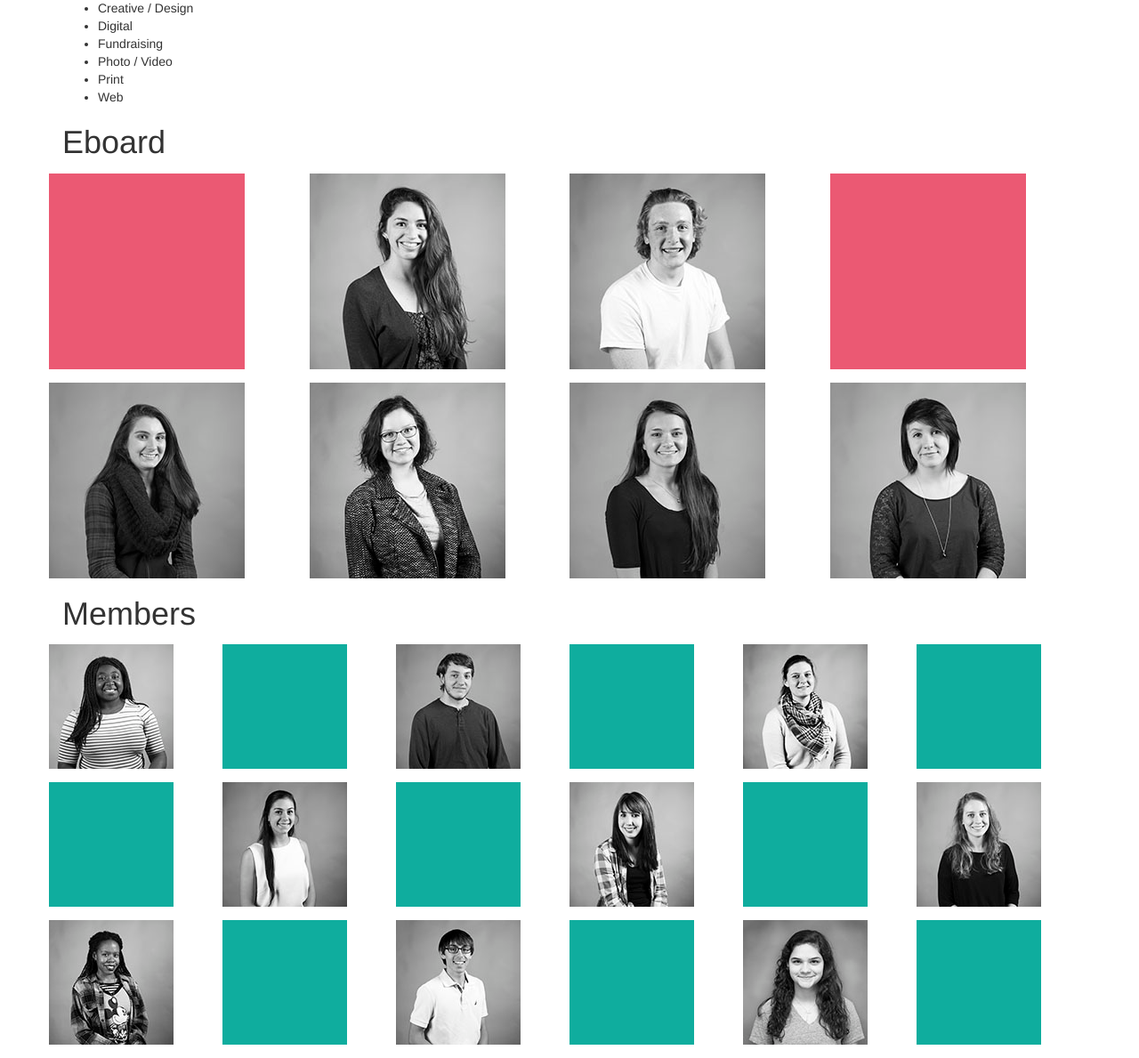
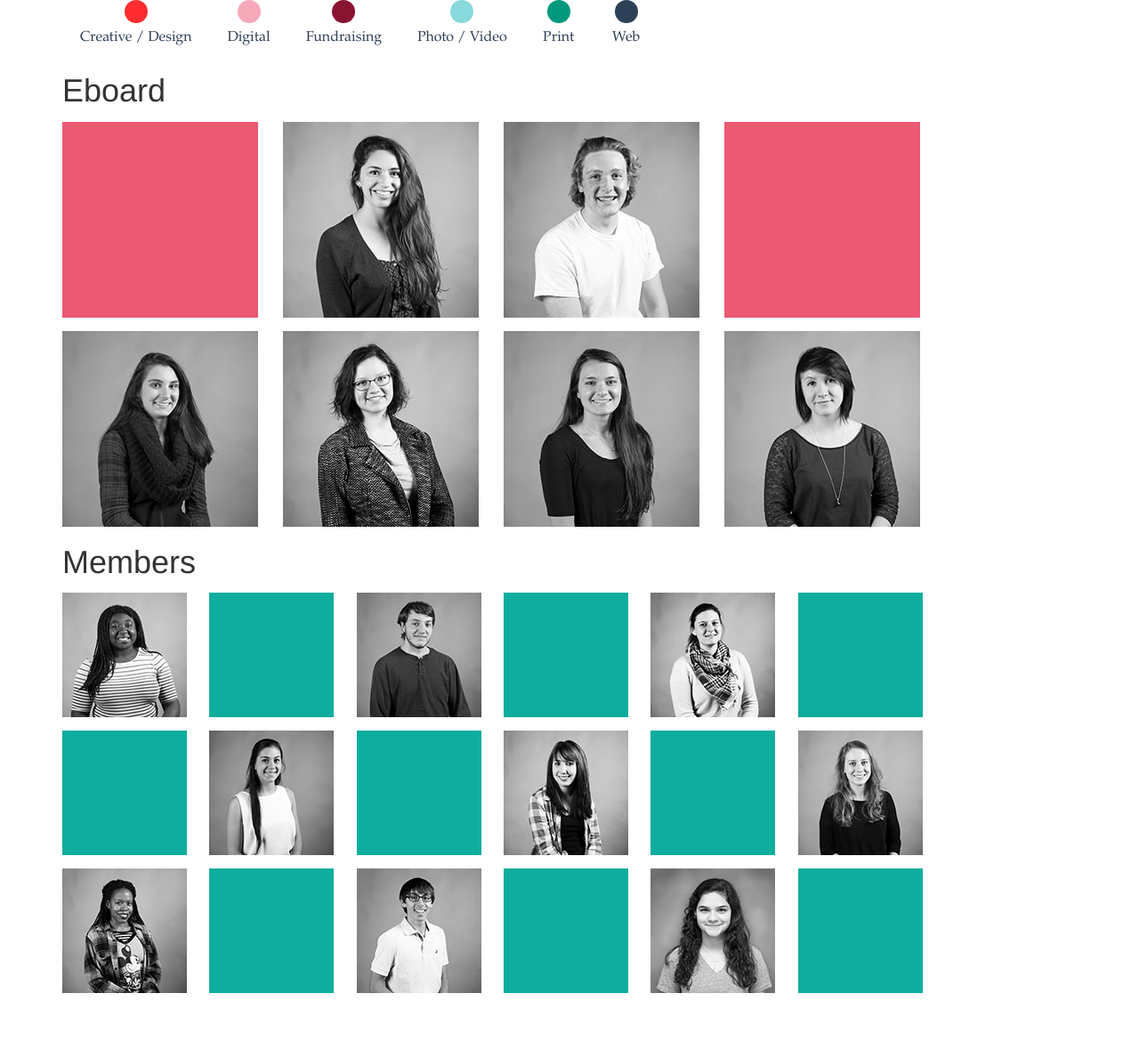
Before and after one commit to lauravsilva/TAGAWeb2015, a PHP site: page /members.html in a window 1280 px wide. Shown: the whole page at 89% size. After the commit the page ends 1116 px from the top, so only its background shows below. Run offline with PHP 8.4, Linux system fonts and the light colour scheme; some libraries are stand-ins or nearby versions.

Commit message:
Members page styling

```diff
--- a/src/members.html
+++ b/src/members.html
@@ -14,12 +14,24 @@
         <div class="container membersPage">
 
             <ul class="teams">
-                <li>Creative / Design</li>
-                <li>Digital</li>
-                <li>Fundraising</li>
-                <li>Photo / Video</li>
-                <li>Print</li>
-                <li>Web</li>
+                <li>
+                    <div class="team-circle creative"></div> <p>Creative / Design</p>
+                </li>
+                <li>
+                    <div class="team-circle digital"></div> <p>Digital</p>
+                </li>
+                <li>
+                    <div class="team-circle fundraising"></div><p>Fundraising</p>
+                </li>
+                <li>
+                    <div class="team-circle photo"></div><p>Photo / Video</p>
+                </li>
+                <li>
+                    <div class="team-circle print"></div><p>Print</p>
+                </li>
+                <li>
+                    <div class="team-circle web"></div><p>Web</p>
+                </li>
             </ul>
 
             <h1>Eboard</h1>
@@ -35,6 +47,12 @@
                             <div class="name">Alissa Roy, President</div>
                             <div class="year-major">3rd Year</div>
                             <div class="year-major">Media Arts and Technology</div>
+                            <div class="team-circle creative"></div>
+                            <div class="team-circle digital"></div>
+                            <div class="team-circle fundraising"></div>
+                            <div class="team-circle photo"></div>
+                            <div class="team-circle print"></div>
+                            <div class="team-circle web"></div>
                         </span>
                     </div>
                 </div>
--- a/src/styles/sass/_members.scss
+++ b/src/styles/sass/_members.scss
@@ -9,23 +9,30 @@
     .row{
         margin-top: 15px;
         margin-bottom: 15px;
+        max-width: 992px;
     }
 
     .squareSolid{
         background: #0fad9e;
         width: 140px;
         height: 140px;
+        margin-left: 15px;
+        margin-right: 15px;
     }
 
     .squareSolidEboard{
         background: #eb5973;
         width: 220px;
         height: 220px;
+        margin-left: 15px;
+        margin-right: 15px;
     }
 
     .squareMember{
         width: 140px;
         height: 140px;
+        margin-left: 15px;
+        margin-right: 15px;
         span.text-content{
             position: absolute;
             top: 0;
@@ -40,6 +47,8 @@
             -moz-transition: opacity 500ms;
             -o-transition: opacity 500ms;
             transition: opacity 500ms;
+            margin-left: 15px;
+            margin-right: 15px;
         }
         &:hover span.text-content {
             opacity: 1;
@@ -59,6 +68,8 @@
     .squareEboard{
         width: 220px;
         height: 220px;
+        margin-left: 15px;
+        margin-right: 15px;
         span.text-content{
             position: absolute;
             top: 0;
@@ -73,6 +84,8 @@
             -moz-transition: opacity 500ms;
             -o-transition: opacity 500ms;
             transition: opacity 500ms;
+            margin-left: 15px;
+            margin-right: 15px;
         }
         &:hover span.text-content {
             opacity: 1;
@@ -100,4 +113,45 @@
         }
     }
 
+    .teams {
+        list-style-type: none;
+        margin: 0;
+        padding: 0;
+        text-align: center;
+        display: table;
+        li {
+            margin: 0 20px;
+            display: inline-block;
+            vertical-align: middle;
+        }
+    }
+
+    .team-circle {
+        width: 26px;
+        height: 26px;
+        -moz-border-radius: 13px;
+        -webkit-border-radius: 13px;
+        border-radius: 13px;
+        display: inline-block;
+        margin: 0 5px;
+        &.creative{
+            background: #ff2d31;
+        }
+        &.digital{
+            background: #f6a9b8;
+        }
+        &.fundraising{
+            background: #891430;
+        }
+        &.photo{
+            background: #87d9dc;
+        }
+        &.print{
+            background: #00997d;
+        }
+        &.web{
+            background: #2b3f57;
+        }
+    }
+
 }
--- a/src/styles/sass/_process.scss
+++ b/src/styles/sass/_process.scss
@@ -1,4 +1,6 @@
 /* Process Page */
+
+.progress{
 
     body {
         width: 100%;
@@ -133,3 +135,4 @@ h1 {
         padding-top: 16px;
         padding-bottom: 16px;
     }
+}
```
Also changed, not shown: src/styles/stylesheets/styles.css. Lines whose indentation alone changed are shown as unchanged.
